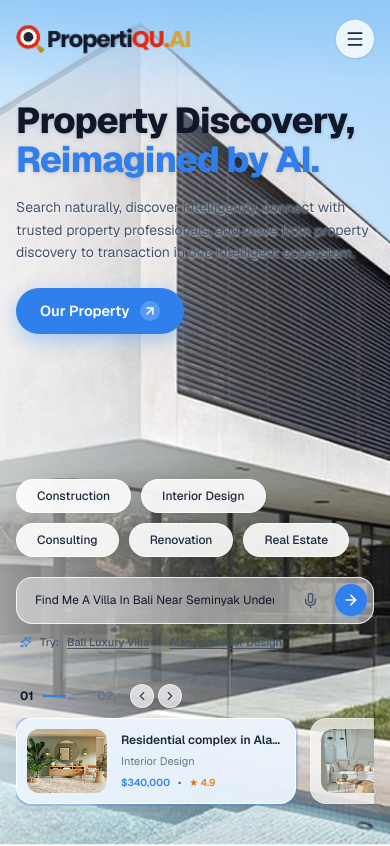
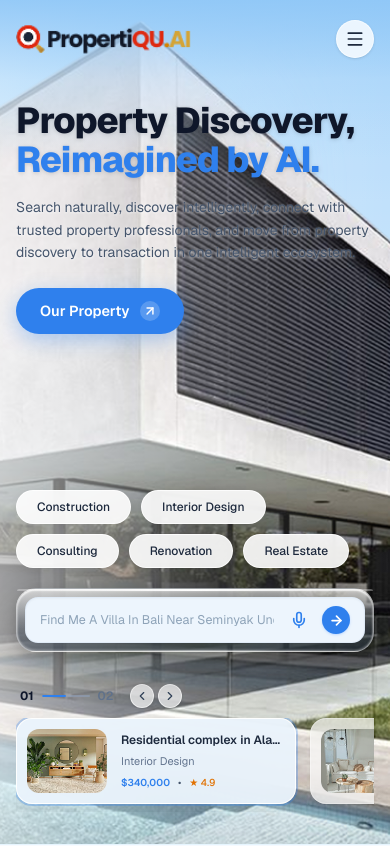
Before and after one commit to shahidulshohid/kim18manu, a Next.js app: page / in a window 390 px wide. Shown: the top 846 px of the page. Built offline with nearby package versions, Linux system fonts and the light colour scheme.

Commit message:
feat: add BannerPage landing component with AI search and responsive navigation

```diff
--- a/components/landingPage/BannerPage.tsx
+++ b/components/landingPage/BannerPage.tsx
@@ -304,76 +304,65 @@ export default function BannerPage() {
               </div>
             </div>
 
-            {/* Glassmorphic AI Prompt Search Input */}
-            <div className="w-full max-w-[530px] pt-1">
+            {/* Glassmorphic Liquid Chrome / Metallic AI Prompt Search Input */}
+            <div className="w-full max-w-full sm:max-w-[620px] lg:max-w-[650px] pt-1">
               <form
                 onSubmit={handleSearchSubmit}
-                className="relative group bg-white/45 hover:bg-white/55 focus-within:bg-white/70 backdrop-blur-xl border border-white/80 hover:border-white rounded-2xl p-1.5 sm:p-2 flex items-center gap-2 shadow-[0_10px_35px_rgba(0,0,0,0.08)] transition-all duration-300"
+                className="relative group rounded-[20px] sm:rounded-[22px] p-2 sm:p-[9px] backdrop-blur-xl border border-white/50 transition-all duration-300 shadow-[0_16px_40px_rgba(0,0,0,0.22),0_4px_12px_rgba(0,0,0,0.12),inset_0_1.5px_2px_rgba(255,255,255,0.9),inset_0_-1.5px_2px_rgba(255,255,255,0.25)]"
+                style={{
+                  background:
+                    "linear-gradient(180deg, rgba(255, 255, 255, 0.45) 0%, rgba(230, 242, 255, 0.16) 24%, rgba(20, 35, 55, 0.32) 65%, rgba(10, 25, 45, 0.48) 100%)",
+                }}
               >
+                {/* Specular metallic highlight on top rim */}
+                <div className="absolute top-0 inset-x-0 h-[2px] rounded-t-[20px] sm:rounded-t-[22px] bg-gradient-to-r from-white/30 via-white to-white/30 pointer-events-none" />
+
+                {/* Ambient top-down glass reflection */}
+                <div className="absolute inset-0 rounded-[20px] sm:rounded-[22px] bg-gradient-to-b from-white/35 via-white/5 to-transparent pointer-events-none opacity-80" />
+
+                {/* Bottom subtle edge sheen */}
+                <div className="absolute bottom-0 inset-x-0 h-[1px] rounded-b-[20px] sm:rounded-b-[22px] bg-gradient-to-r from-transparent via-white/35 to-transparent pointer-events-none" />
+
+                {/* Inner White / Ice-Blue Pill Input Container */}
+                <div className="relative z-10 w-full flex items-center justify-between bg-[#edf5fd] hover:bg-[#f2f7fe] focus-within:bg-[#f6faff] rounded-[13px] sm:rounded-[14px] px-3.5 sm:px-4 py-2 sm:py-2.5 shadow-[inset_0_1px_2px_rgba(0,0,0,0.03),0_1px_2px_rgba(0,0,0,0.05)] border border-[#dce8f5]/80 transition-colors duration-200">
                   <input
                     id="ai-search-box"
                     type="text"
                     value={searchQuery}
                     onChange={(e) => setSearchQuery(e.target.value)}
-                  placeholder="Ask anything in natural language..."
-                  className="w-full bg-transparent text-slate-900 placeholder:text-slate-500 text-xs sm:text-[13.5px] font-normal px-3 py-1.5 outline-none leading-snug"
+                    placeholder="Find Me A Villa In Bali Near Seminyak Under 4B IDR, Preferably Suitable For Rental."
+                    className="w-full bg-transparent text-[#8ea3b8] placeholder:text-[#8ea3b8] text-[12.5px] sm:text-[13.5px] lg:text-[14px] font-normal outline-none pr-3 leading-normal selection:bg-blue-200 selection:text-slate-800"
                   />
 
+                  {/* Right Action Icons */}
+                  <div className="flex items-center gap-2.5 sm:gap-3 shrink-0">
                     {/* Voice / Mic Button */}
                     <button
                       type="button"
                       onClick={handleVoiceToggle}
-                  title="Voice Search"
-                  className={`p-2 rounded-full transition-all duration-200 shrink-0 cursor-pointer ${
+                      title={isListening ? "Listening..." : "Voice Search"}
+                      aria-label="Voice Search"
+                      className={`p-1 transition-all duration-200 cursor-pointer flex items-center justify-center ${
                         isListening
-                      ? "bg-red-500 text-white animate-pulse"
-                      : "text-slate-600 hover:text-[#2f80ed] hover:bg-white/60"
+                          ? "text-red-500 animate-pulse scale-110"
+                          : "text-[#2f80ed] hover:text-[#1d6cd8] hover:scale-110 active:scale-95"
                       }`}
                     >
-                  <Mic size={17} className={isListening ? "animate-bounce" : ""} />
+                      <Mic size={18} className="stroke-[2.2]" />
                     </button>
 
-                {/* Submit Search Button */}
+                    {/* Submit Circular Arrow Button */}
                     <button
                       type="submit"
                       title="Submit AI Search"
-                  className="bg-[#2f80ed] hover:bg-[#1d6cd8] active:scale-95 text-white p-2 sm:p-2.5 rounded-full flex items-center justify-center shrink-0 shadow-md shadow-blue-500/30 transition-all duration-200 cursor-pointer"
+                      aria-label="Submit AI Search"
+                      className="w-7 h-7 sm:w-8 sm:h-8 rounded-full bg-[#2f80ed] hover:bg-[#1d6cd8] active:scale-95 text-white flex items-center justify-center shrink-0 shadow-sm shadow-blue-500/20 transition-all duration-200 cursor-pointer"
                     >
-                  <ArrowRight size={16} className="stroke-[2.5]" />
-                </button>
-              </form>
-
-              {/* Quick Prompt Suggestions helper */}
-              <div className="flex items-center gap-2 mt-2 px-1 text-[11px] text-slate-600 font-medium">
-                <Sparkles size={12} className="text-[#2f80ed] shrink-0" />
-                <span className="shrink-0">Try:</span>
-                <div className="flex items-center gap-2 overflow-x-auto no-scrollbar py-0.5">
-                  <button
-                    type="button"
-                    onClick={() =>
-                      setSearchQuery(
-                        "Find luxury 4-bedroom villa with private pool in Bali under $800k"
-                      )
-                    }
-                    className="hover:text-[#2f80ed] underline underline-offset-2 truncate cursor-pointer"
-                  >
-                    Bali Luxury Villa
-                  </button>
-                  <span>•</span>
-                  <button
-                    type="button"
-                    onClick={() =>
-                      setSearchQuery(
-                        "Residential complex in Alanya with modern Scandinavian interior design"
-                      )
-                    }
-                    className="hover:text-[#2f80ed] underline underline-offset-2 truncate cursor-pointer"
-                  >
-                    Alanya Interior Design
+                      <ArrowRight size={15} className="stroke-[2.8]" />
                     </button>
                   </div>
                 </div>
-
+              </form>
               {/* Feedback Alert toast on search */}
               {submittedQuery && (
                 <div className="mt-2.5 p-3 rounded-xl bg-slate-900/90 backdrop-blur-md text-white text-xs flex items-center justify-between gap-3 shadow-xl animate-in fade-in slide-in-from-bottom-2">
```
Lines whose indentation alone changed are shown as unchanged.
